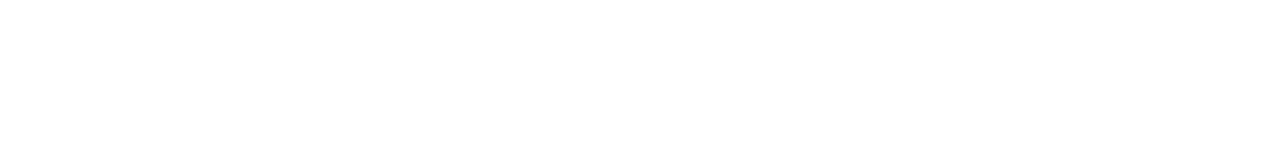
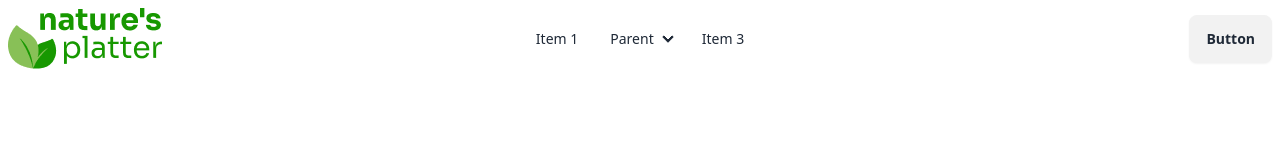
Before and after one commit to shibgatUAM/b11-assignment3, a website: page src/index.html in a window 1280 px wide. Drawn offline with Linux system fonts and the light colour scheme.

Commit message:
asstes file add.

```diff
--- a/src/index.html
+++ b/src/index.html
@@ -8,6 +8,32 @@
     <link href="./output.css" rel="stylesheet">
 </head>
 <body>
-
+    <header>
+        <nav>
+            <div class="navbar bg-base-100">
+                <div class="navbar-start">
+                    <img src="../assets/images/logo-header.png" alt="Nature's Platter">
+                </div>
+                <div class="navbar-center hidden lg:flex">
+                    <ul class="menu menu-horizontal px-1">
+                        <li><a>Item 1</a></li>
+                        <li>
+                            <details>
+                                <summary>Parent</summary>
+                                <ul class="p-2">
+                                    <li><a>Submenu 1</a></li>
+                                    <li><a>Submenu 2</a></li>
+                                </ul>
+                            </details>
+                        </li>
+                        <li><a>Item 3</a></li>
+                    </ul>
+                </div>
+                <div class="navbar-end">
+                    <a class="btn">Button</a>
+                </div>
+            </div>
+        </nav>
+    </header>
 </body>
 </html>
```
Also changed, not shown: assets/images/dawat-logo.png (added), assets/images/dawat-mock-up.png (added), assets/images/delivery.png (added), assets/images/healthy.png (added), assets/images/hero-vegetables.png (added), assets/images/india-gate-logo.png (added), assets/images/india-gate-mock-up.png (added), assets/images/logo-footer.png (added), assets/images/logo-header.png (added), assets/images/service.png (added), assets/images/vegetable-busket.png (added), assets/images/vegetable-offer.png (added).
